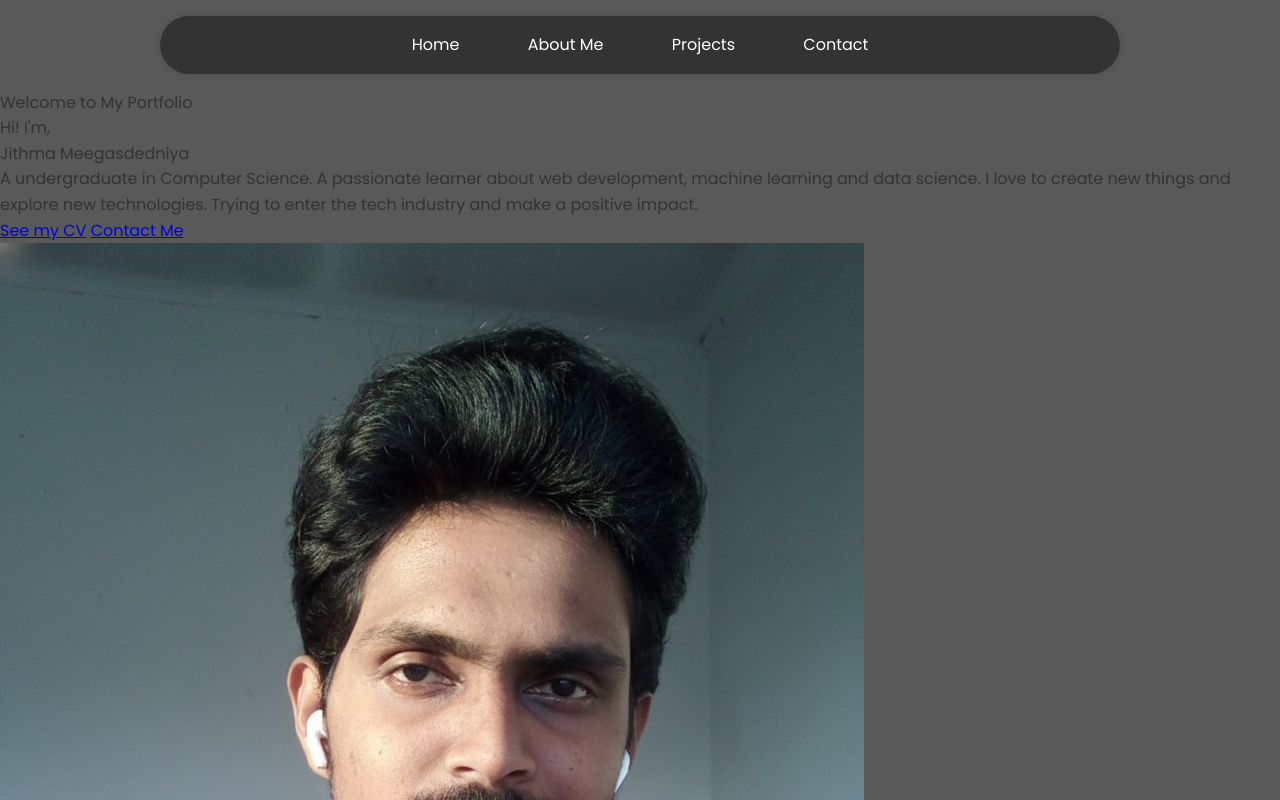
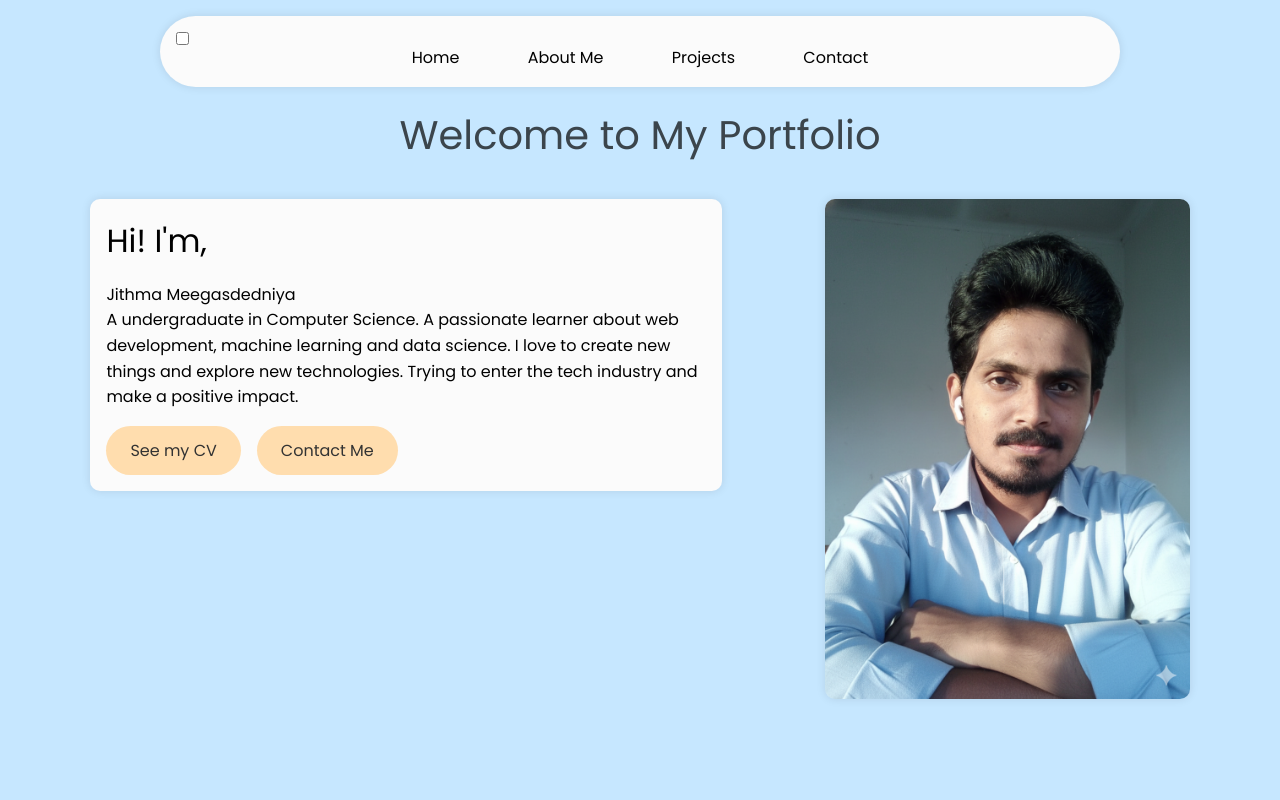
Before and after one commit to jithmac/Personal-Website, a plain HTML site: page index.html in a window 1280 px wide. Shown: the top 800 px of the page. Drawn offline with nearby package versions, Linux system fonts and the light colour scheme.

Commit message:
Add css brach and filr

```diff
--- a/css/styles.css
+++ b/css/styles.css
@@ -2,10 +2,10 @@
 
 /*
 color palette
-Dark Charcoal #333333
-White Smoke #F7F4F3
-Sky Blue #96CCD7
-Marigold #B18121
+pastol light blue #C6E7FF
+pastol lighter blue #D4F6FF
+pastol white #FBFBFB
+pastol orange #FFDDAE
 */
 
 * {
@@ -16,7 +16,7 @@ Marigold #B18121
 
 body {
     font-family: "Poppins", sans-serif;
-    background-color: #595959;
+    background-color: #C6E7FF;
     color: #333;
     line-height: 1.6;
 }
@@ -29,12 +29,12 @@ body {
 }
 
 #menu-toggle {
-    display: none;
+    display: block;
 }
 
 .nav-bar {
-    background-color: #333;
-    color: #F7F4F3;
+    background-color: #FBFBFB;
+    color: black;
     padding: 1rem;
     text-align: center;
     width: 75%;
@@ -44,7 +44,7 @@ body {
 }
 
 .nav-bar a {
-    color: #fff;
+    color: black;
     text-decoration: none;
     margin: 0 2rem;
     display: inline-block;
@@ -60,7 +60,7 @@ body {
     'wght' 400,
     'GRAD' 0,
     'opsz' 48;
-    color: #fff;
+    color: black;
     float: right;
     cursor: pointer;
     display: none;
@@ -69,15 +69,15 @@ body {
 
 @media screen and (max-width: 795px) {
     .nav-bar-container {
-        justify-content: flex-end;
+        justify-content: center;
         margin-left: 10px;
     }
     .nav-bar {
         display: flex;
         flex-direction: column;
         align-items: center;
+        justify-content: flex-end;
         height: auto;
-        width: 20%;
         margin-right: 0.5rem;
         margin-bottom: 0.5rem;
         border-radius: 20px;
@@ -93,3 +93,83 @@ body {
     }
 
 }
+
+.head {
+    text-align: center;
+    font-size: 2.5rem;
+    margin-bottom: 2rem;
+    margin-left: 0.5rem;
+    margin-right: 0.5rem;
+    color: rgba(0, 0, 0, 0.7);
+}
+
+@media screen and (max-width: 790px) {
+    .head {
+        font-size: 1.8rem;
+    }
+}
+
+.home {
+    display: flex;
+    flex-direction: row;
+    justify-content: space-evenly;
+    align-items: flex-start;
+    margin: 0.5rem;
+    gap: 20px;
+}
+
+.home .intro {
+    padding: 1rem;
+    background-color: #FBFBFB;
+    border-radius: 10px;
+    box-shadow: 0 0 10px rgba(0, 0, 0, 0.1);
+    color: black;
+    width: 50%;
+    min-width: 300px;
+}
+
+.home .intro .hi {
+    font-size: 2rem;
+    margin-bottom: 1rem;
+}
+@media screen and (max-width: 795px) {
+    .home {
+        flex-direction: column;
+        justify-content: center;
+        align-items: center;
+    }
+
+    .home .intro {
+        width: 100%;
+        margin-bottom: 1rem;
+    }
+}
+
+.home .profile-img img {
+    width: 100%;
+    height: 500px;
+    border-radius: 10px;
+    object-fit: cover;
+    box-shadow: 0 0 10px rgba(0, 0, 0, 0.1);
+}
+
+.buttons {
+    margin-top: 1rem;
+    display: flex;
+    gap: 1rem;
+}
+
+.buttons .btn {
+    text-decoration: none;
+    padding: 0.75rem 1.5rem;
+    border: none;
+    border-radius: 100px;
+    color: #333;
+    background: #FFDDAE;
+    transition: background-color 0.2s, color 0.3s;
+}
+
+.buttons .btn:hover {
+    background-color: #FFC078;
+    color: #fff;
+}
```
